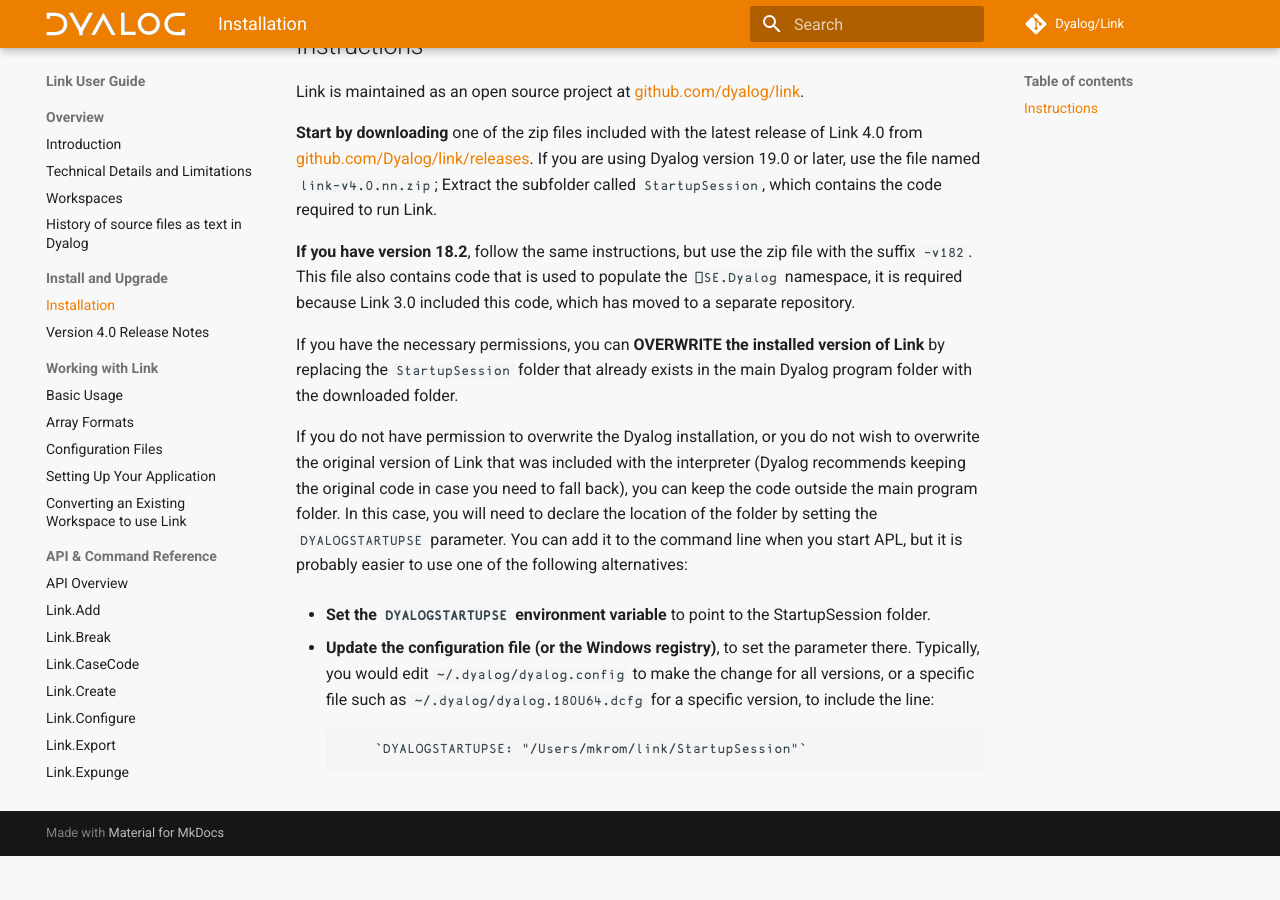
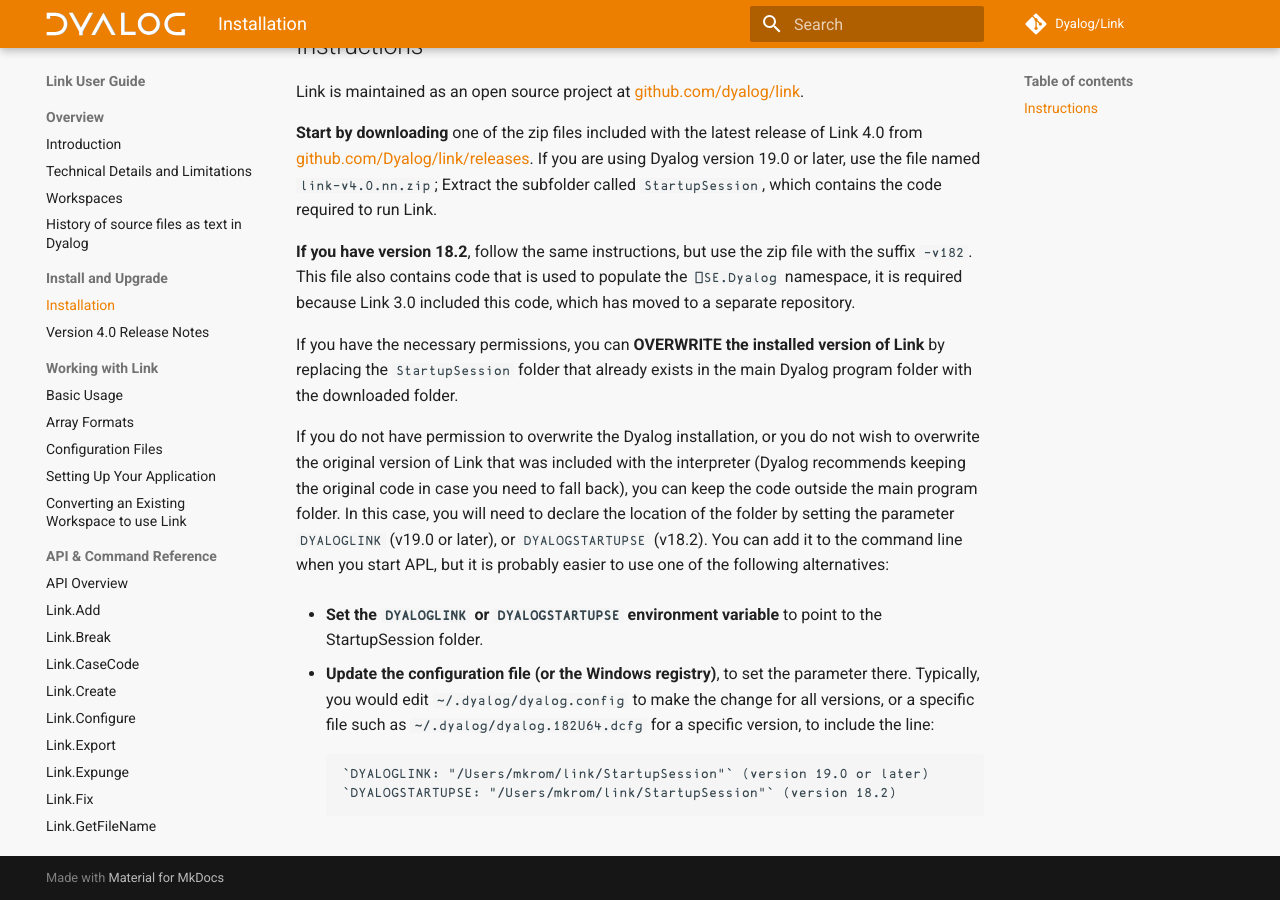
Before and after one commit to Dyalog/link, an MkDocs documentation site: the page built from docs/Usage/Installation.md, in a window 1280 px wide and 900 px high, scrolled down 624 px. Built offline with MkDocs 1.6.1 and Material for MkDocs 9.7.7, drawn with Linux system fonts in a browser that asks for light colours; comment, search, counter and statistics services are not loaded; the version menu is left out; before the commit the page ends 1480 px from its top, so only the background shows below that.

Commit message:
Clarify use of DYALOGLINK in 19.0 vs DYALOGSTARTUPSE in 18.2

```diff
--- a/docs/Usage/Installation.md
+++ b/docs/Usage/Installation.md
@@ -24,10 +24,11 @@
 
 If you have the necessary permissions, you can **OVERWRITE the installed version of Link** by replacing the `StartupSession` folder that already exists in the main Dyalog program folder with the downloaded folder.
 
-If you do not have permission to overwrite the Dyalog installation, or you do not wish to overwrite the original version of Link that was included with the interpreter (Dyalog recommends keeping the original code in case you need to fall back), you can keep the code outside the main program folder. In this case, you will need to declare the location of the folder by setting the `DYALOGSTARTUPSE` parameter. You can add it to the command line when you start APL, but it is probably easier to use one of the following alternatives:
+If you do not have permission to overwrite the Dyalog installation, or you do not wish to overwrite the original version of Link that was included with the interpreter (Dyalog recommends keeping the original code in case you need to fall back), you can keep the code outside the main program folder. In this case, you will need to declare the location of the folder by setting the parameter `DYALOGLINK` (v19.0 or later), or `DYALOGSTARTUPSE` (v18.2). You can add it to the command line when you start APL, but it is probably easier to use one of the following alternatives:
 
-- **Set the `DYALOGSTARTUPSE` environment variable** to point to the StartupSession folder.
+- **Set the `DYALOGLINK` or `DYALOGSTARTUPSE` environment variable** to point to the StartupSession folder.
 
-- **Update the configuration file (or the Windows registry)**, to set the parameter there. Typically, you would edit `~/.dyalog/dyalog.config` to make the change for all versions, or a specific file such as `~/.dyalog/dyalog.180U64.dcfg` for a specific version, to include the line:
+- **Update the configuration file (or the Windows registry)**, to set the parameter there. Typically, you would edit `~/.dyalog/dyalog.config` to make the change for all versions, or a specific file such as `~/.dyalog/dyalog.182U64.dcfg` for a specific version, to include the line:
 
-		    `DYALOGSTARTUPSE: "/Users/mkrom/link/StartupSession"`
+		`DYALOGLINK: "/Users/mkrom/link/StartupSession"` (version 19.0 or later)
+    	`DYALOGSTARTUPSE: "/Users/mkrom/link/StartupSession"` (version 18.2)
```
